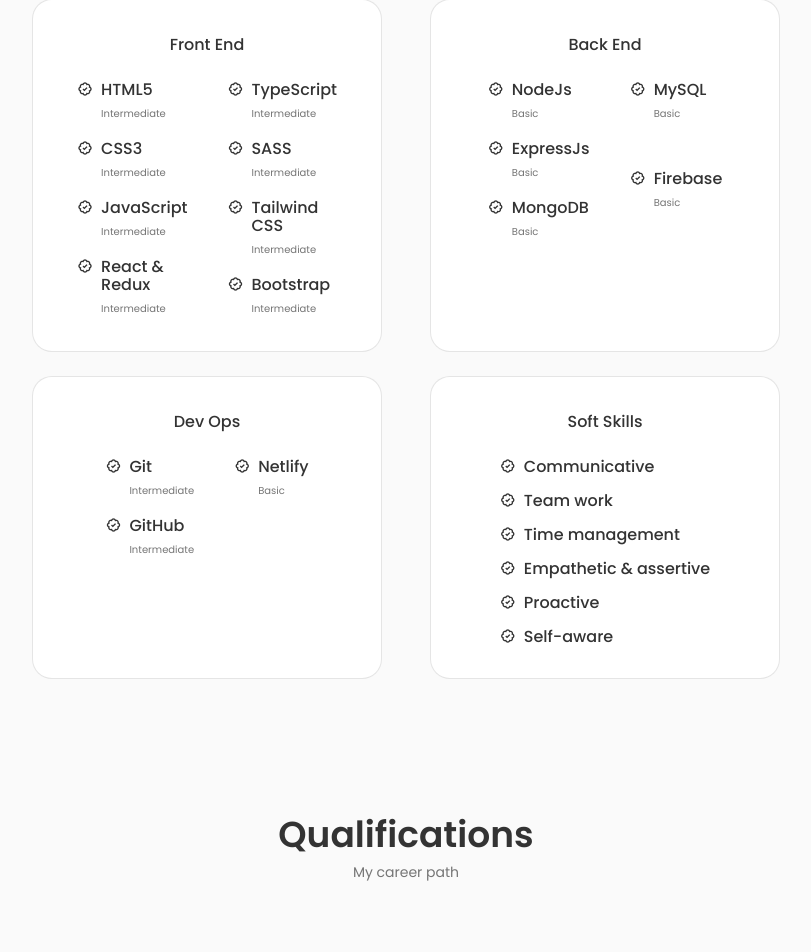
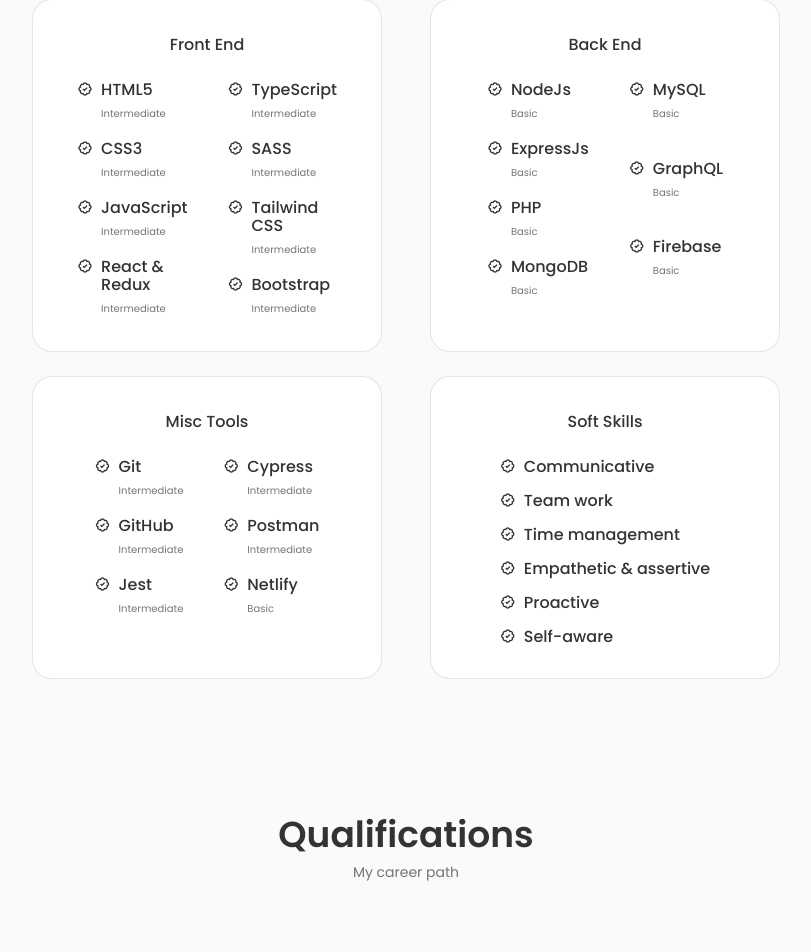
Before and after one commit to simoncriado/Simon-Portfolio, a React (Create React App) app: page / in a window 1280 px wide. Shown: the part 1834-2786 px from the top of the page, without its empty margins (234-1045 px from the left). Built offline with nearby package versions, Linux system fonts and the light colour scheme.

Commit message:
Add new project and edit skills

```diff
--- a/src/components/Portfolio/Data.jsx
+++ b/src/components/Portfolio/Data.jsx
@@ -12,8 +12,19 @@
 import room1 from "../../assets/room1.jpg";
 import hotel from "../../assets/hotel.jpg";
 import database from "../../assets/database.jpg";
+import orders from "../../assets/orders.jpeg";
 
 export const projectsData = [
+  {
+    id: 15,
+    image: orders,
+    title: "Order Management System",
+    description:
+      "Miniature version of an OMS: view and create orders or edit the state of an existing one.",
+    category: "own projects",
+    website: "",
+    github: "https://github.com/simoncriado/Order-Management-System",
+  },
   {
     id: 14,
     image: database,
--- a/src/components/Portfolio/Work.jsx
+++ b/src/components/Portfolio/Work.jsx
@@ -5,7 +5,7 @@
 const Work = () => {
   return (
     <section className="work section" id="portfolio">
-      <h2 className="section__title">Portfolio</h2>
+      <h2 className="section__title">Projects</h2>
       <span className="section__subtitle">Own Projects & Courses</span>
 
       <Works />
--- a/src/components/Portfolio/work.css
+++ b/src/components/Portfolio/work.css
@@ -39,6 +39,8 @@
   height: 200px;
   border-radius: 1rem;
   margin-bottom: var(--mb-1);
+  border: 1px solid rgba(0, 0, 0, 0.1);
+  background-color: white;
 }
 
 .work__title {
--- a/src/components/header/Header.jsx
+++ b/src/components/header/Header.jsx
@@ -85,7 +85,7 @@
                     : "nav__link"
                 }
               >
-                <i className="uil uil-scenery nav__icon"></i> Portfolio
+                <i className="uil uil-scenery nav__icon"></i> Projects
               </a>
             </li>
 
--- a/src/components/skills/Backend.jsx
+++ b/src/components/skills/Backend.jsx
@@ -29,6 +29,15 @@
             <i className="bx bx-badge-check"></i>
 
             <div>
+              <h3 className="skills__name">PHP</h3>
+              <span className="skills__level">Basic</span>
+            </div>
+          </div>
+
+          <div className="skills__data">
+            <i className="bx bx-badge-check"></i>
+
+            <div>
               <h3 className="skills__name">MongoDB</h3>
               <span className="skills__level">Basic</span>
             </div>
@@ -49,6 +58,15 @@
             <i className="bx bx-badge-check"></i>
 
             <div>
+              <h3 className="skills__name">GraphQL</h3>
+              <span className="skills__level">Basic</span>
+            </div>
+          </div>
+
+          <div className="skills__data">
+            <i className="bx bx-badge-check"></i>
+
+            <div>
               <h3 className="skills__name">Firebase</h3>
               <span className="skills__level">Basic</span>
             </div>
--- a/src/components/skills/Devops.jsx
+++ b/src/components/skills/Devops.jsx
@@ -3,7 +3,7 @@
 const Devops = () => {
   return (
     <div className="skills__content">
-      <h3 className="skills__title">Dev Ops</h3>
+      <h3 className="skills__title">Misc Tools</h3>
 
       <div className="skills__box">
         <div className="skills__group">
@@ -24,9 +24,36 @@
               <span className="skills__level">Intermediate</span>
             </div>
           </div>
+
+          <div className="skills__data">
+            <i className="bx bx-badge-check"></i>
+
+            <div>
+              <h3 className="skills__name">Jest</h3>
+              <span className="skills__level">Intermediate</span>
+            </div>
+          </div>
         </div>
 
         <div className="skills__group">
+          <div className="skills__data">
+            <i className="bx bx-badge-check"></i>
+
+            <div>
+              <h3 className="skills__name">Cypress</h3>
+              <span className="skills__level">Intermediate</span>
+            </div>
+          </div>
+
+          <div className="skills__data">
+            <i className="bx bx-badge-check"></i>
+
+            <div>
+              <h3 className="skills__name">Postman</h3>
+              <span className="skills__level">Intermediate</span>
+            </div>
+          </div>
+
           <div className="skills__data">
             <i className="bx bx-badge-check"></i>
 
```
Also changed, not shown: src/assets/orders.jpeg (added).
